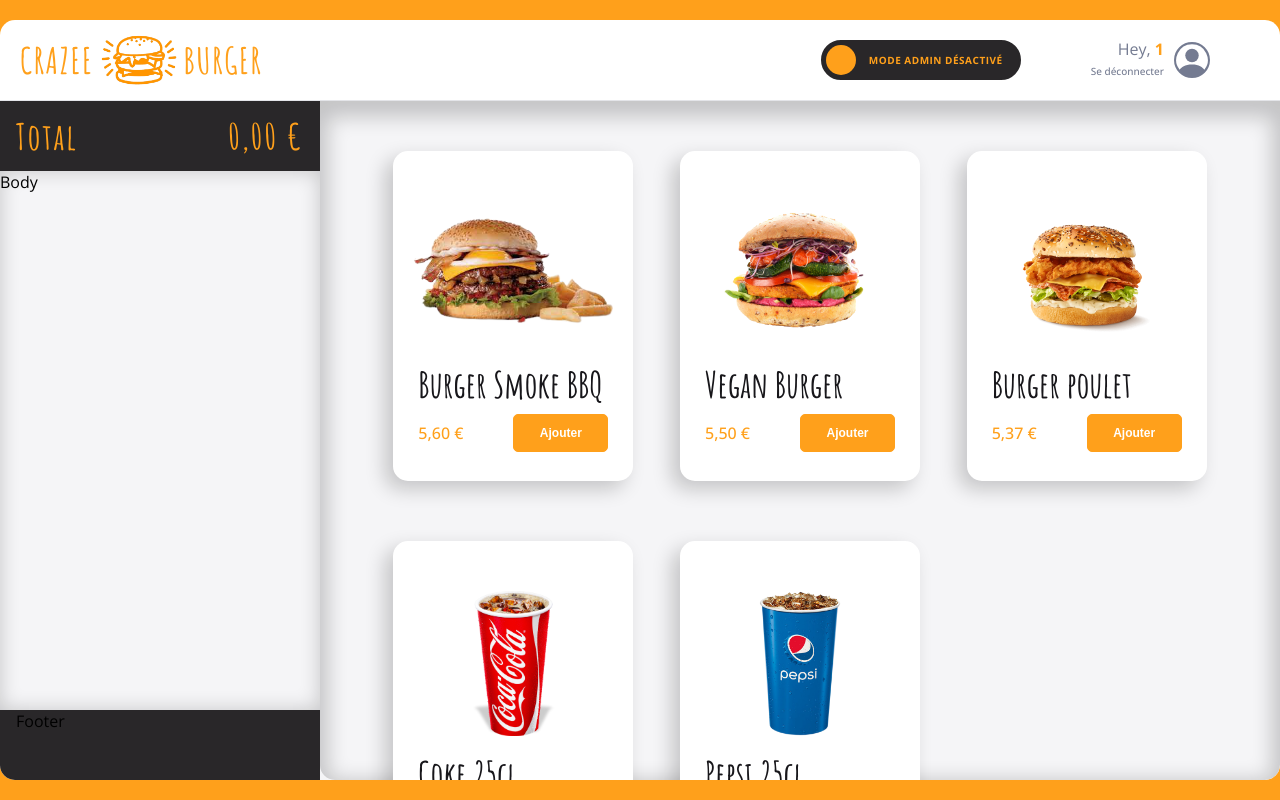
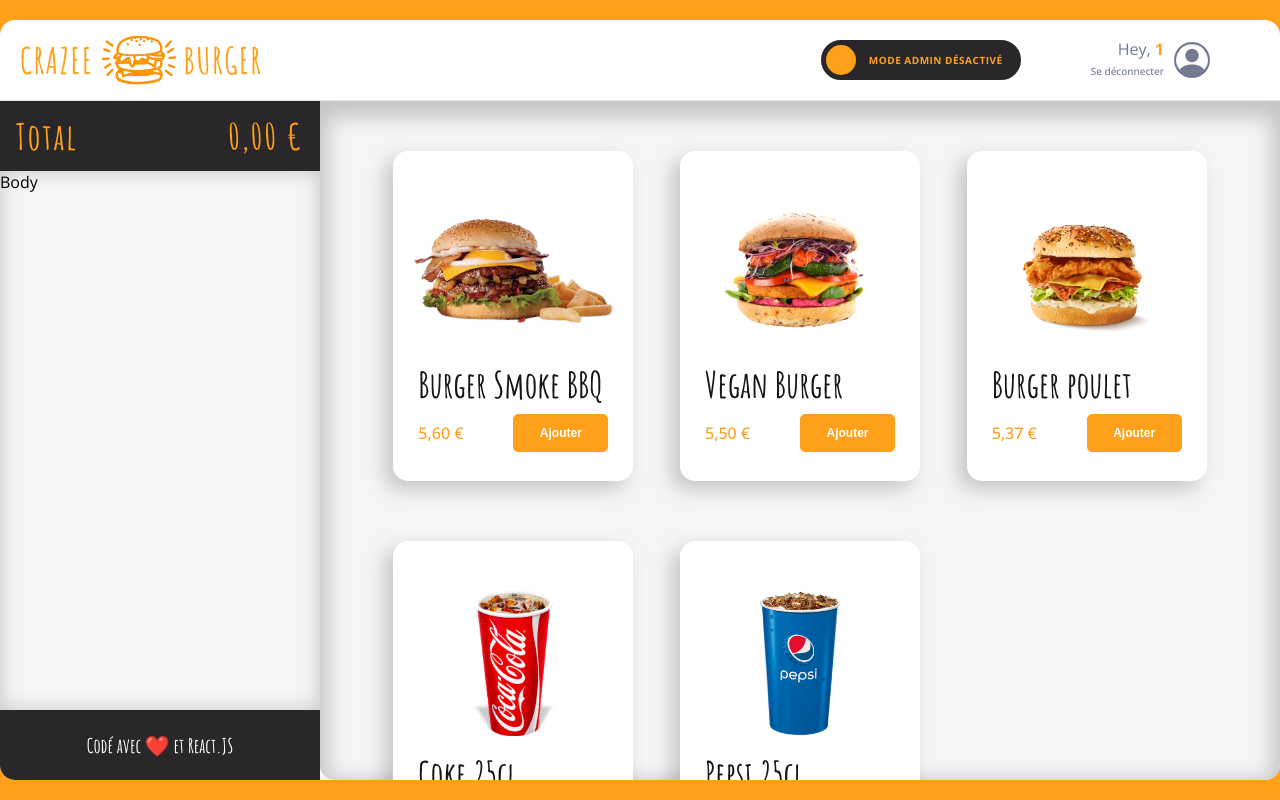
Before and after one commit to ImadeusF/crazee-burger, a React (Vite) app: page /order/1 in a window 1280 px wide. Built offline with nearby package versions, Linux system fonts and the light colour scheme.

Commit message:
♻️ F10: BASKET > Add Footer

```diff
--- a/src/components/pages/order/Main/Basket/Basket.jsx
+++ b/src/components/pages/order/Main/Basket/Basket.jsx
@@ -8,11 +8,9 @@ import { formatPrice } from "../../../../../utils/maths";
 export default function Basket() {
   return (
     <BasketStyled>
-        <Total amountToPay={formatPrice(0)}/>
+      <Total amountToPay={formatPrice(0)} />
       <div className="body">Body</div>
-      <Header>
-        <Footer />
-      </Header>
+      <Footer />
     </BasketStyled>
   );
 }
--- a/src/components/pages/order/Main/Basket/Footer.jsx
+++ b/src/components/pages/order/Main/Basket/Footer.jsx
@@ -1,12 +1,27 @@
-import styled from "styled-components"
+import styled from "styled-components";
+import Header from "../../../../reusable-ui/Header";
+import { theme } from "../../../../../themes";
 
 export default function Footer() {
   return (
-    <FooterStyled>
-      Footer
-    </FooterStyled>
-  )
+    <Header>
+      <FooterStyled>
+        <span>Codé avec ❤️ et React.JS</span>
+      </FooterStyled>
+    </Header>
+  );
 }
 
 const FooterStyled = styled.div`
-`
+  height: 100%;
+  display: flex;
+  justify-content: center;
+  align-items: center;
+
+  span {
+    font-size: ${theme.fonts.size.P2};
+    font-family: ${theme.fonts.family.stylish};
+    font-weight: ${theme.fonts.weights.bold};
+    color: ${theme.colors.white};
+  }
+`;
--- a/src/themes/index.js
+++ b/src/themes/index.js
@@ -51,7 +51,7 @@ const fonts = {
     heavy: 800,
   },
   family: {
-    stylish: `"Amatic Sc", cursive`,
+    stylish: '"Amatic Sc", cursive',
   },
 };
 const gridUnit = 8;
```
